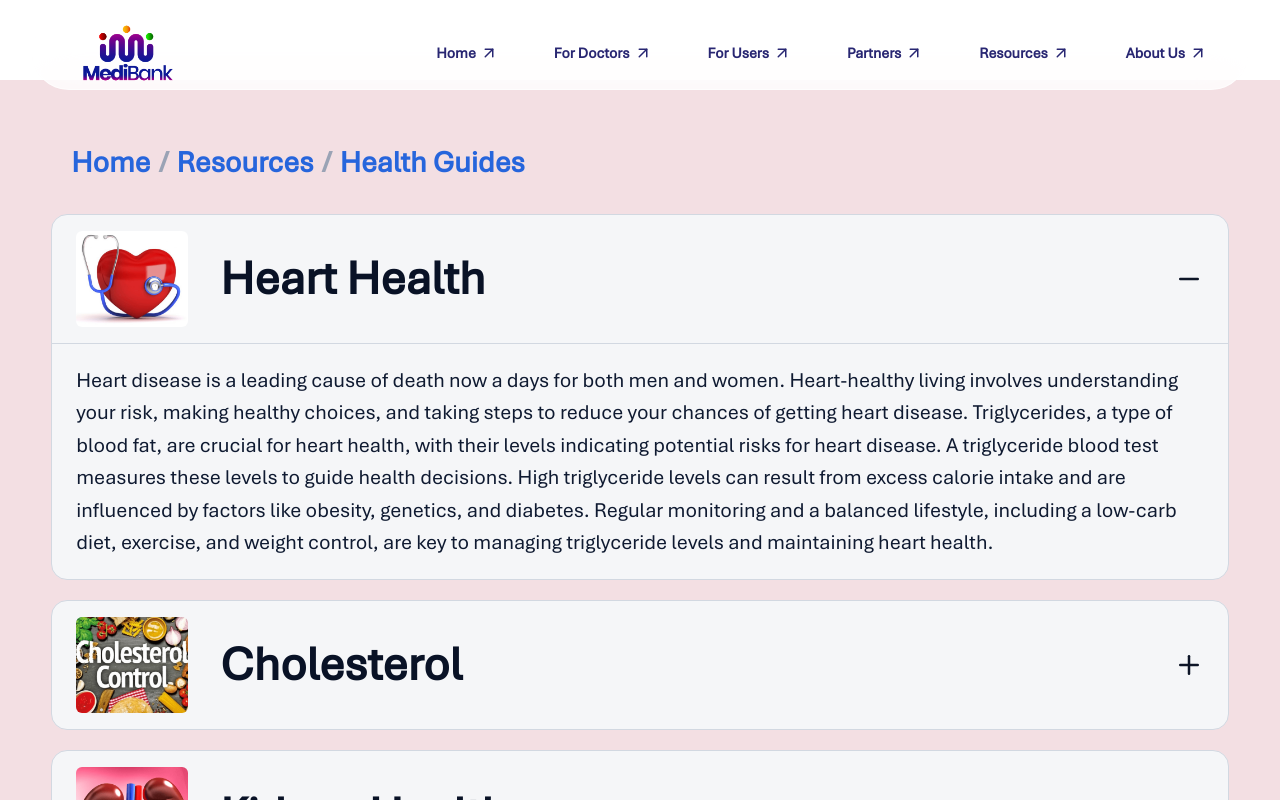
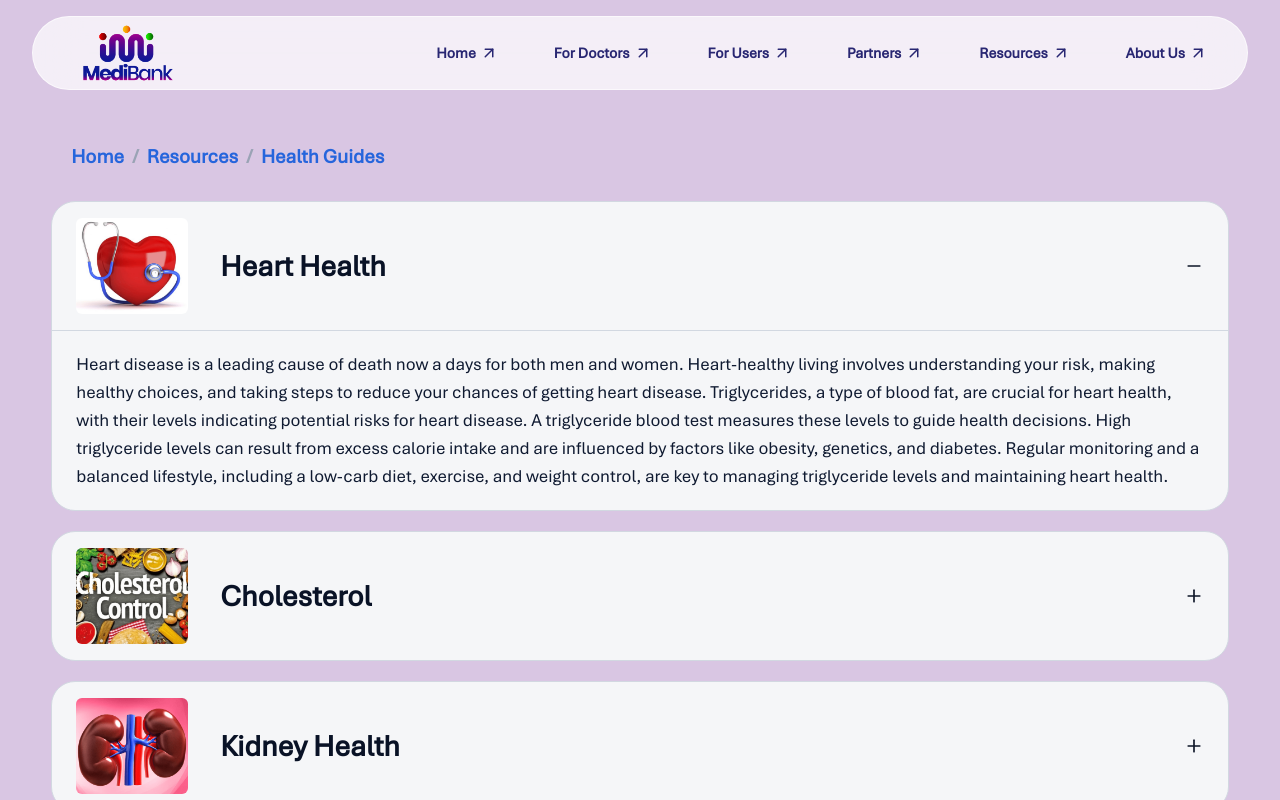
Before and after one commit to AmanDwivedi9335/clinic-portpolio, a Next.js app: page /health-guides in a window 1280 px wide. Shown: the top 800 px of the page. Built offline with nearby package versions, Linux system fonts and the light colour scheme.

Commit message:
blog updated

```diff
--- a/src/app/blog/page.js
+++ b/src/app/blog/page.js
@@ -44,10 +44,10 @@ export default function page() {
 	];
 	return (
 		<div className="mt-[100px]">
-			<div className="bg-slate-500">
+			<div className="bg-[#D9C6E3]">
 				<div className="w-4/5 m-auto py-16">
-					<Breadcrumb items={breadcrumbItems} textColor="text-white" />
-					<div className="text-center my-8 text-[28px] font-bold text-white">
+					<Breadcrumb items={breadcrumbItems} textColor="text-black" />
+					<div className="text-center my-8 text-[28px] font-bold text-black">
 						Blogs
 					</div>
 					<div className="flex justify-around items-center flex-col md:flex-row w-full flex-wrap">
--- a/src/app/health-guides/page.js
+++ b/src/app/health-guides/page.js
@@ -75,10 +75,10 @@ export default function Page() {
 	};
 
 	return (
-		<div className="mt-[80px] bg-[#f3dfe3] py-10 md:py-16">
-			<div className="mx-auto w-[92%] max-w-[1240px]">
+		<div className=" bg-[#D9C6E3] py-10 md:py-16">
+			<div className="mx-auto mt-[80px] w-[92%] max-w-[1240px]">
 				<nav aria-label="Breadcrumb" className="mb-8">
-					<ol className="flex flex-wrap items-center gap-2 text-[30px] font-semibold leading-tight text-[#2665dc]">
+					<ol className="flex flex-wrap items-center gap-2 text-[20px] font-semibold leading-tight text-[#2665dc]">
 						{breadcrumbs.map((crumb, index) => (
 							<li key={crumb.label} className="flex items-center gap-2">
 								{index > 0 && <span className="text-[#9aa3b5]">/</span>}
@@ -95,7 +95,7 @@ export default function Page() {
 						const isOpen = openGuideId === guide.id;
 
 						return (
-							<section key={guide.id} className="overflow-hidden rounded-2xl border border-[#d2d8e1] bg-[#f5f6f8]">
+							<section key={guide.id} className="overflow-hidden rounded-3xl border border-[#d2d8e1] bg-[#f5f6f8]">
 								<button
 									type="button"
 									onClick={() => toggleGuide(guide.id)}
@@ -110,12 +110,12 @@ export default function Page() {
 											className="object-cover"
 										/>
 									</div>
-									<h2 className="flex-1 text-xl font-semibold text-[#091226] md:text-5xl">{guide.title}</h2>
-									<span className="text-3xl font-bold text-[#0d1527]">{isOpen ? <FiMinus /> : <FiPlus />}</span>
+									<h2 className="flex-1 text-xl font-semibold text-[#091226] md:text-3xl">{guide.title}</h2>
+									<span className="text-xl font-bold text-[#0d1527]">{isOpen ? <FiMinus /> : <FiPlus />}</span>
 								</button>
 
 								{isOpen && (
-									<div className="border-t border-[#d2d8e1] px-4 py-5 text-[21px] leading-[1.55] text-[#0f1a31] md:px-6">
+									<div className="border-t border-[#d2d8e1] px-4 py-5 text-[18px] leading-[1.55] text-[#0f1a31] md:px-6">
 										<p>{guide.desc}</p>
 									</div>
 								)}
```
